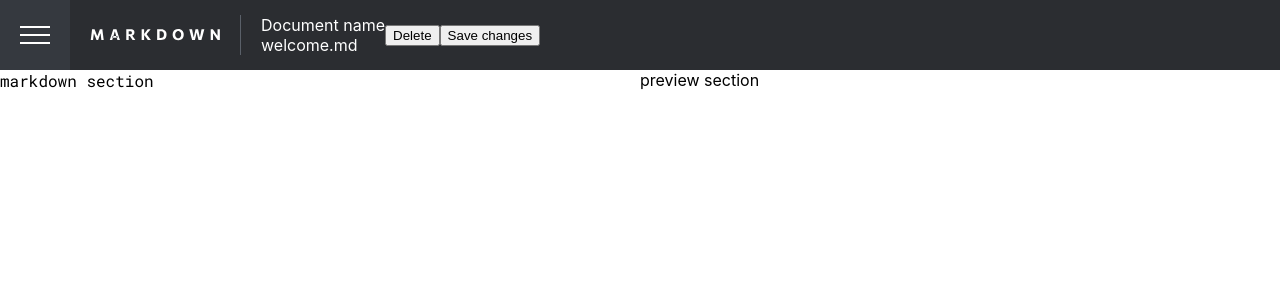
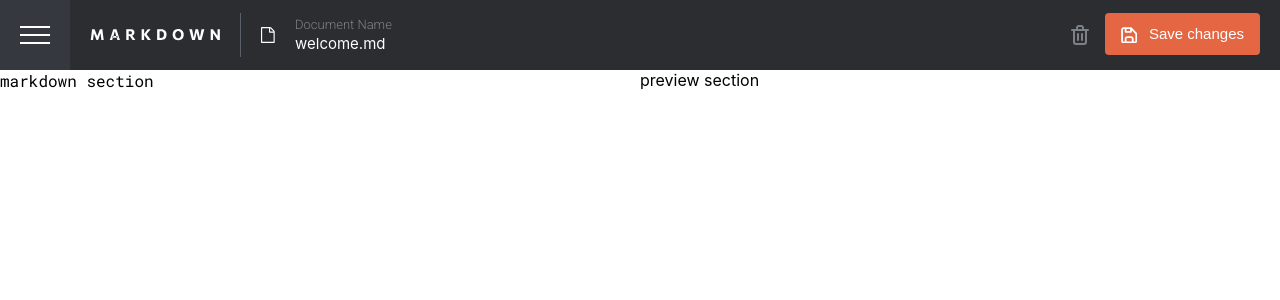
Before and after one commit to jessabean/markdown-editor, a React (Create React App) app: page / in a window 1280 px wide. Shown: the top 300 px of the page. Built offline with nearby package versions, Linux system fonts and the light colour scheme.

Commit message:
Style the rest of the nav bar

```diff
--- a/src/App/App.css
+++ b/src/App/App.css
@@ -66,3 +66,36 @@
   width: 1px;
   white-space: nowrap;
 }
+
+.button {
+  background-color: var(--bg-color-button);
+  border: none;
+  color: var(--color-gray-100);
+  font-size: 15px;
+  font-weight: 400;
+  border-radius: 4px;
+  padding: 12px 16px;
+  cursor: pointer;
+}
+
+.button:hover {
+  background-color: var(--color-orange);
+}
+
+.button--icon,
+.button--icon:hover {
+  background-color: transparent;
+}
+
+.button-icon {
+  display: inline-block;
+  width: 16px;
+  height: 16px;
+  vertical-align: middle;
+  margin-top: -0.1em;
+  fill: var(--color-gray-100);
+}
+
+.button-icon + .button-text {
+  margin-left: 12px;
+}
--- a/src/Nav/Nav.css
+++ b/src/Nav/Nav.css
@@ -20,9 +20,6 @@
   justify-content: center;
   width: 30px;
   height: 30px;
-}
-
-.menu-toggle__icon svg {
   fill: var(--text-color-nav);
 }
 
@@ -35,6 +32,7 @@
 }
 
 .app-nav__title-bar {
+  flex: 1;
   display: flex;
   align-items: center;
   padding-top: 12px;
@@ -46,20 +44,49 @@
   display: flex;
   align-items: center;
   padding-left: 20px;
+  padding-right: 20px;
   border-left: 1px solid var(--color-gray-600);
 }
 
 .document__icon {
   grid-row: span 2;
+  width: 14px;
+  height: 16px;
+  display: block;
+  fill: var(--text-color-nav);
 }
 
 .document__title {
   flex: 1;
   display: grid;
   grid-template-columns: auto 1fr;
+  align-items: center;
 }
 
 .document__label,
 .document__name {
-  margin: 0;
+  margin: 0 0 0 20px;
 }
+
+.document__label {
+  font-family: var(--font-alt);
+  font-size: 13px;
+  font-weight: 300;
+  color: var(--color-gray-500);
+  margin-bottom: 2px;
+}
+
+.document__name {
+  font-weight: 400;
+  font-size: 15px;
+}
+
+.document__delete .button-icon + .button-text {
+  margin-left: 0;
+}
+
+.document__delete .button-icon {
+  width: 18px;
+  height: 20px;
+  fill: var(--color-gray-500);
+}
--- a/src/Nav/Nav.js
+++ b/src/Nav/Nav.js
@@ -1,27 +1,25 @@
 import { useEffect, useState } from "react";
 import './Nav.css'
 import classNames from "classnames";
-import logo from './logo.svg'
+import logo from '../images/logo.svg';
+import sprite from '../images/sprite.svg'
+
 
 function Nav({isMenuShowing, onToggleMenu}) {
   function ToggleIcon() {
     if (isMenuShowing) {
       return (
-        <i className="menu-toggle__icon">
-          <svg xmlns="http://www.w3.org/2000/svg" viewBox="0 0 24 24">
-            <path d="M2.101.686 23.314 21.9 21.9 23.314.687 2.1z"/>
-            <path d="M.687 21.899 21.9.686 23.314 2.1 2.1 23.313z"/>
-          </svg>
-        </i>
+        <svg xmlns="http://www.w3.org/2000/svg" viewBox="0 0 24 24" className="menu-toggle__icon" role="img">
+          <path d="M2.101.686 23.314 21.9 21.9 23.314.687 2.1z"/>
+          <path d="M.687 21.899 21.9.686 23.314 2.1 2.1 23.313z"/>
+        </svg>
       )
     }
 
     return (
-      <i className="menu-toggle__icon">
-        <svg xmlns="http://www.w3.org/2000/svg" viewBox="0 0 30 18">
-          <path d="M0 0h30v2H0zM0 8h30v2H0zM0 16h30v2H0z"/>
-        </svg>
-      </i>
+      <svg xmlns="http://www.w3.org/2000/svg" viewBox="0 0 30 18" className="menu-toggle__icon" role="img">
+        <path d="M0 0h30v2H0zM0 8h30v2H0zM0 16h30v2H0z"/>
+      </svg>
     )
   }
 
@@ -43,18 +41,24 @@ function Nav({isMenuShowing, onToggleMenu}) {
         <img className="app-nav__logo" src={logo} alt="Markdown" />
         <div className="app-nav__document">
           <div className="document__title">
-            <i className="document__icon"></i>
-            <p className="document__label">Document name</p>
+            <svg className="document__icon">
+              <use href={sprite + '#document'} />
+            </svg>
+            <p className="document__label">Document Name</p>
             <p className="document__name">welcome.md</p>
           </div>
           <div className="document__controls">
-            <button className="document__delete">
-              <span className="button-text button-text--hidden">Delete</span>
-              <i className="button-icon"></i>
+            <button className="document__delete button button--icon">
+              <svg className="button-icon">
+                <use href={sprite + '#delete'} />
+              </svg>
+              <span className="button-text visually-hidden">Delete</span>
             </button>
-            <button className="document__save">
+            <button className="document__save button">
+              <svg className="button-icon">
+                <use href={sprite + '#save'} />
+              </svg>
               <span className="button-text">Save changes</span>
-              <i className="button-icon"></i>
             </button>
           </div>
         </div>
```
Also changed, not shown: src/images/logo.svg (renamed from src/Nav/logo.svg), src/images/sprite.svg (added).
